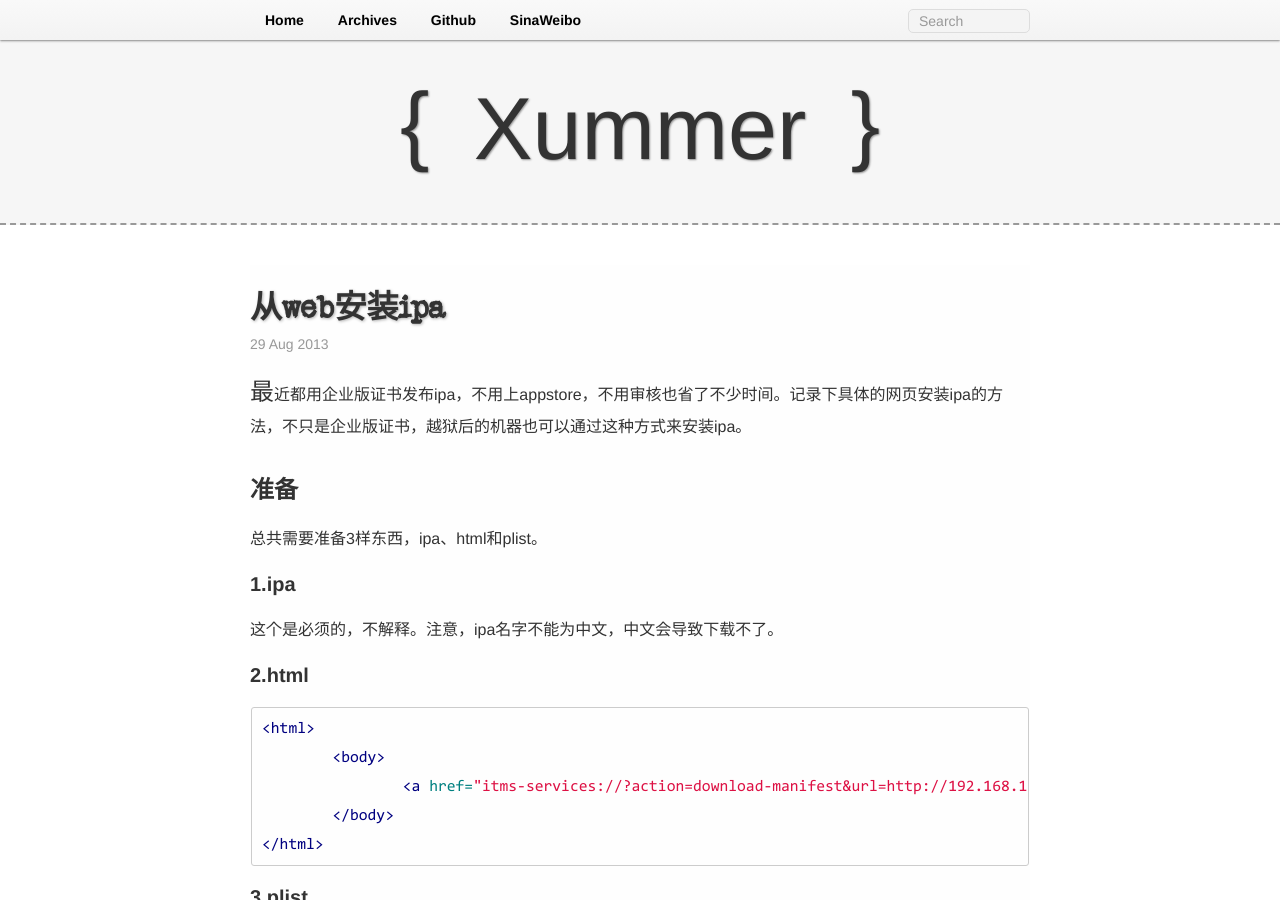
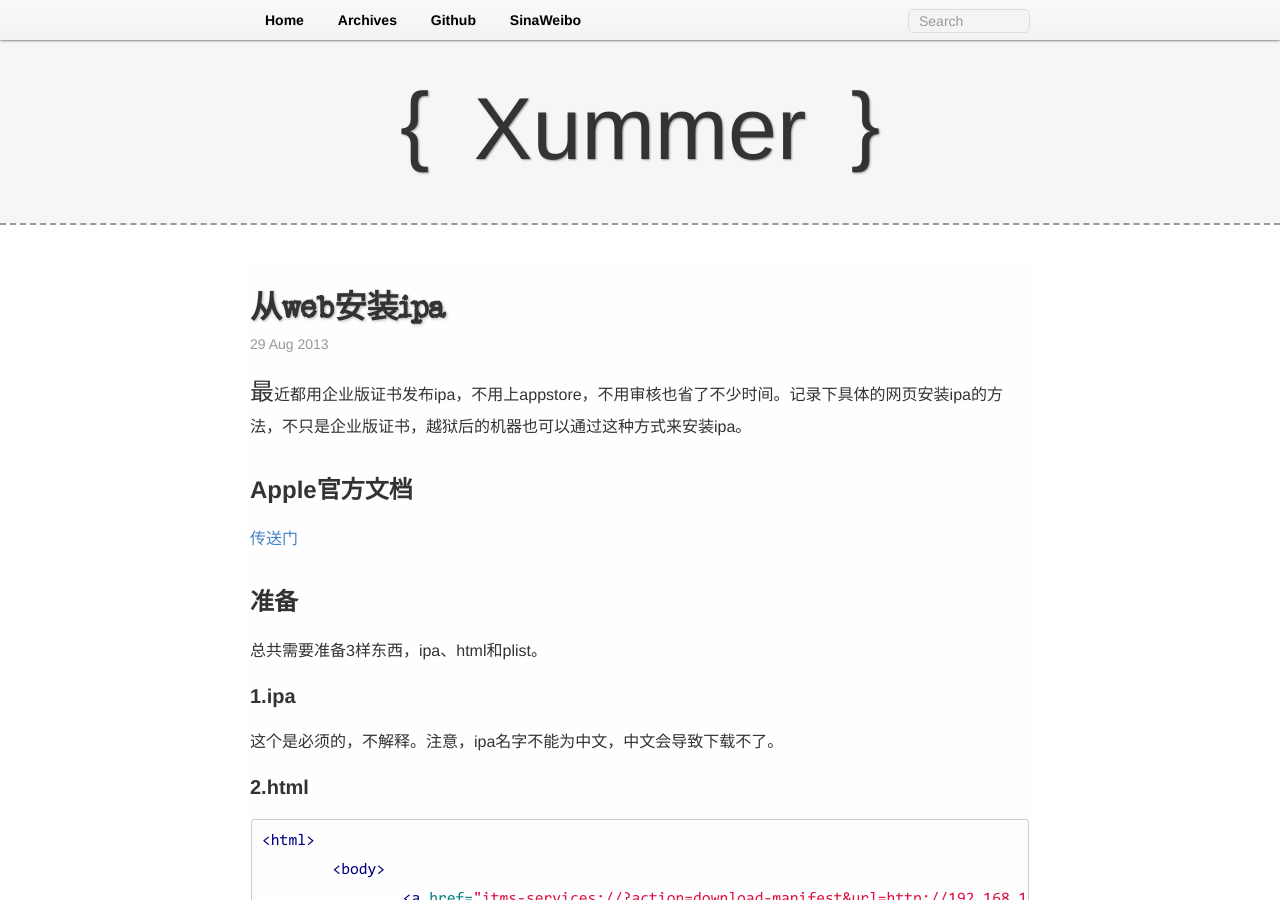
Before and after one commit to Xummer/xummer.github.com, a Jekyll site: the page built from _posts/2013-08-29-install-ipa-from-web.md, in a window 1280 px wide and 900 px high. Built offline with Jekyll 4.4.1, drawn with Linux system fonts in a browser that asks for light colours; Markdown is read by kramdown in place of the engine named in the settings; comment, search, counter and statistics services are not loaded.

Commit message:
add apple document

```diff
--- a/_posts/2013-08-29-install-ipa-from-web.md
+++ b/_posts/2013-08-29-install-ipa-from-web.md
@@ -6,6 +6,9 @@ meta: ture
 ---
 最近都用企业版证书发布ipa，不用上appstore，不用审核也省了不少时间。记录下具体的网页安装ipa的方法，不只是企业版证书，越狱后的机器也可以通过这种方式来安装ipa。
 
+
+##Apple官方文档
+[传送门](http://help.apple.com/iosdeployment-apps/mac/1.1/#app43ad871e)
 ##准备
 总共需要准备3样东西，ipa、html和plist。
 
```
